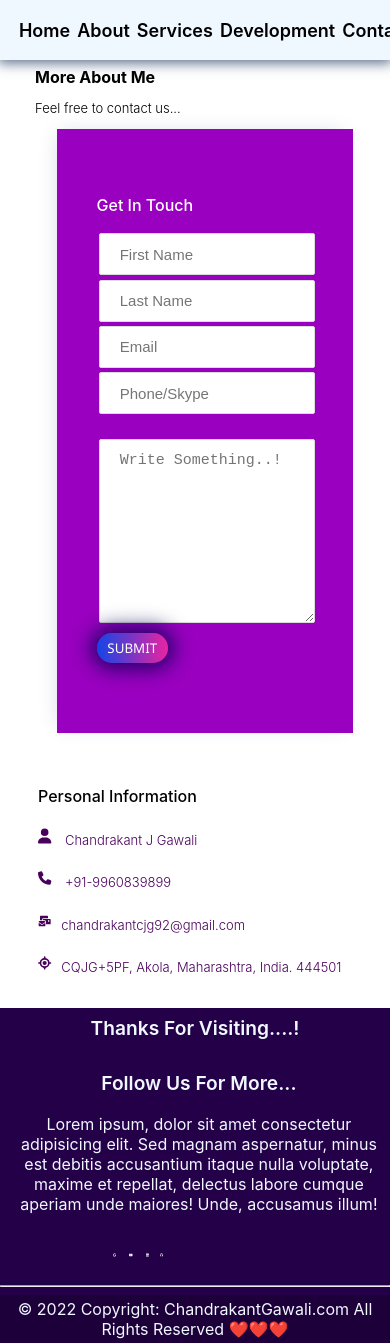
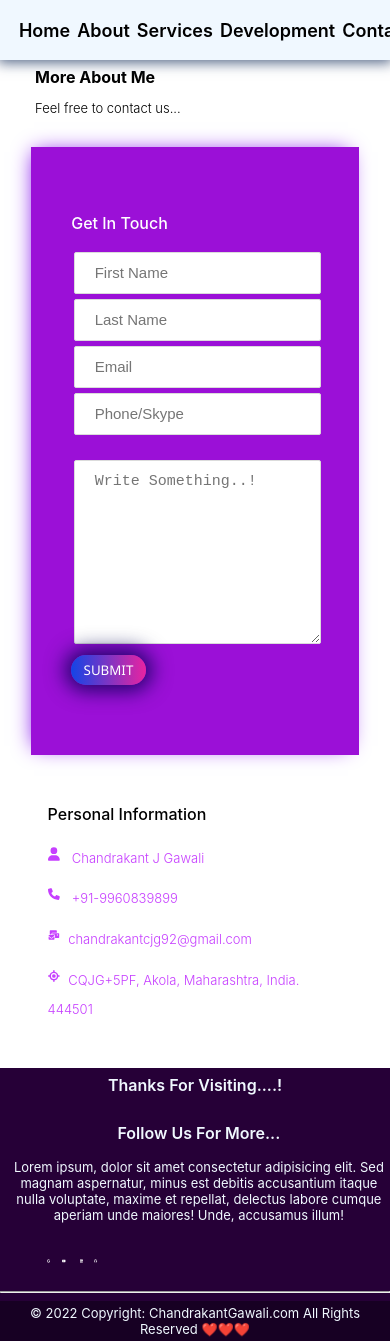
Before and after one commit to Chandrakant92/Portfolio, a Next.js app: page /Component/Contact in a window 390 px wide. Built offline with nearby package versions, Linux system fonts and the light colour scheme.

Commit message:
Nineth Commit

```diff
--- a/pages/Component/Fotter.js
+++ b/pages/Component/Fotter.js
@@ -18,15 +18,15 @@ const Fotter = () => {
 
             <div className={styles.Fotter}>
 
-                <div className={styles.fotp}>
+                <div className={styles.p1}>
                 Thanks For Visiting....!
                 <br/>
 
                 </div>
                 <div className={styles.Icons}>
                     <div className={styles.info}>
-                    <p className={styles.fotp}> Follow Us For More...</p>
-                        <p>Lorem ipsum, dolor sit amet consectetur adipisicing elit. Sed magnam aspernatur, minus est debitis accusantium itaque nulla voluptate, maxime et repellat, delectus labore cumque aperiam unde maiores! Unde, accusamus illum!</p>
+                    <p className={styles.p1}> Follow Us For More...</p>
+                        <p className={styles.p2} >Lorem ipsum, dolor sit amet consectetur adipisicing elit. Sed magnam aspernatur, minus est debitis accusantium itaque nulla voluptate, maxime et repellat, delectus labore cumque aperiam unde maiores! Unde, accusamus illum!</p>
                     </div>
                     <div className={styles.FotterC}>
                         <div className={styles.icon}>
@@ -65,7 +65,7 @@ const Fotter = () => {
                 </div>
 
                 <hr></hr>
-                <div className={styles.FotterB}>
+                <div className={styles.p3}>
                     {text1}
                     <a className={styles.textwhite} href="https://ChandrakantGawali.com/"> {text2} </a>
                     {text3}
--- a/pages/Component/Navbar.js
+++ b/pages/Component/Navbar.js
@@ -8,6 +8,16 @@ import About from './About.js'
 import Script from 'next/script'
 
 const Navbar = () => {
+
+
+  function myFunction() {
+    var x = document.getElementById("myTopnav");
+    if (x.className === "topnav") {
+      x.className += " responsive";
+    } else {
+      x.className = "topnav";
+    }
+  }
 
   const [isVisible, setIsVisible] = useState(false);
 
--- a/styles/Contact.module.css
+++ b/styles/Contact.module.css
@@ -3,20 +3,21 @@
   flex-direction: row-reverse;
   margin-left: 5%;
   margin-bottom: 3%;
+  margin-right: 5%;
   /* box-shadow: 0 0 2px 0px #000000ca; */
 }
 
 
   .container {
-    width: 80%;
+    margin: 2%;
     /* max-width: 1140px; */
     margin: auto;
   }
     .getFormInner {
     display: block;
     padding: 50px 40px;
-    background: rgb(154, 0, 192);
-    box-shadow: -4px -2px 20px -7px #cfd5df;
+    background: #9b10d7;
+    box-shadow: -4px -2px 20px -7px #7a00eb;
   }
   .Input {
     border: 1px solid #dbdbdb;
@@ -97,7 +98,7 @@
     font-size: 24px;
     font-weight: 300;
   /* margin-top: 25%; */
-    color: #4a015c;
+    color: #c63fff;
 
     /* justify-content: space-around; */
   }
@@ -138,18 +139,10 @@ text-transform: capitalize;
   font-weight: 300;
  }
 
- @media (prefers-color-scheme: dark) {
-  .MyInfo{
-    color-scheme: dark;
-  }
-  .MyInfo {
-    color: rgb(255, 0, 242);
 
-  }
-}
 
 @media only screen and (max-width: 990px) {
-
+  .body{margin: 8%;}
   .p1{
     font-size: medium;
 }
--- a/styles/Fotter.module.css
+++ b/styles/Fotter.module.css
@@ -1,5 +1,5 @@
 .Fotter{
-        background-color: rgb(36, 0, 72);
+        background-color: rgb(38, 0, 55);
      z-index: -1;
 }
 .Icons {
@@ -14,7 +14,7 @@
     /* padding-left: 3%; */
 }
 
-.fotp{
+.p1{
     padding-top: 2%;
     text-align: center;
     color: aliceblue;
@@ -22,23 +22,13 @@
     font-weight: 600;
 }
 .FotterC{
-    margin-left: 2%;
+    margin-left: 9%;
     width: 70%;
     padding: 3%;
     display: flex;
-    justify-content: center;
+    align-items: center;
     }
-/* .FotterC div{
 
-
-justify-content: center;
-
-} */
-
-.icon{
-
-
-}
 .FontAwesomeIcon{
     width: 20%;
    position: relative;
@@ -55,11 +45,11 @@ justify-content: center;
      border-radius: 50%;
     /* color: black; */
 }
-.FotterB{
+.p3{
     color: aliceblue;
     text-align: center;
     padding: 1%;
-background-color: rgba(0, 0, 0, 0.2);
+background-color: rgba(2, 0, 3, 0.389);
 }
 
 @media only screen and (max-width: 1100px) {
@@ -70,19 +60,21 @@ background-color: rgba(0, 0, 0, 0.2);
   .info{
     width: auto;
   }
+  .FotterC{width: auto;}
 }
 
 
 
 
-@media screen and (max-width: 350px) {
+@media screen and (max-width: 470px) {
 
-     .FotterC div{
-       text-align: center;
-     }
-     .FontAwesomeIcon{
-        /* font-size: medium; */
-        width: 50%;
-     }
+     .p1{ font-size: medium;}
+     .p2{font-size: small;}
+     .p3{font-size: small;}
 
 }
+@media only screen and (max-width: 350px) {
+  .p1{font-size: small;}
+  .p2{font-size: x-small;}
+  .p3{font-size: x-small;}
+}
```
Also changed, not shown: pages/index.js (+5 -11 lines).
